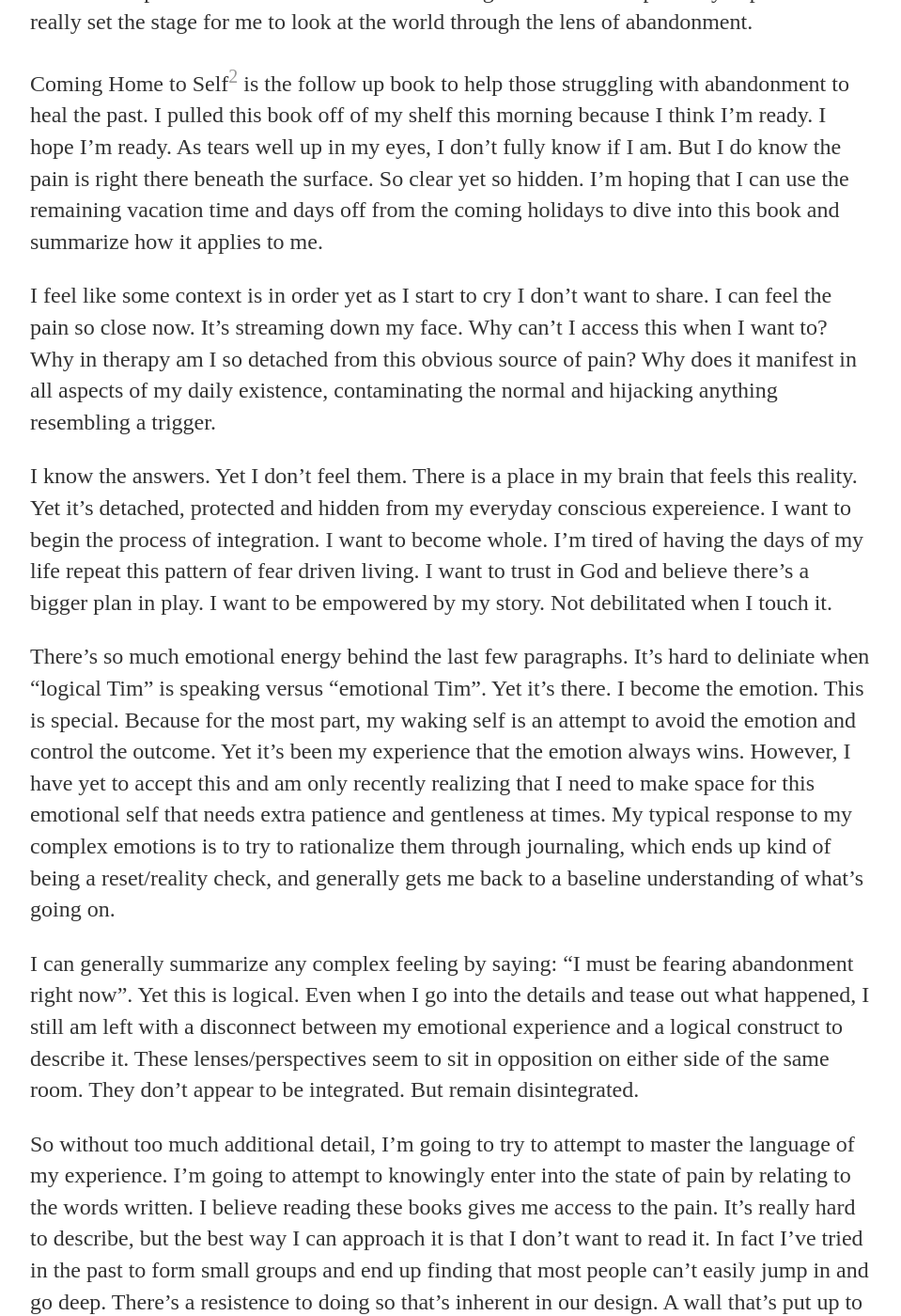
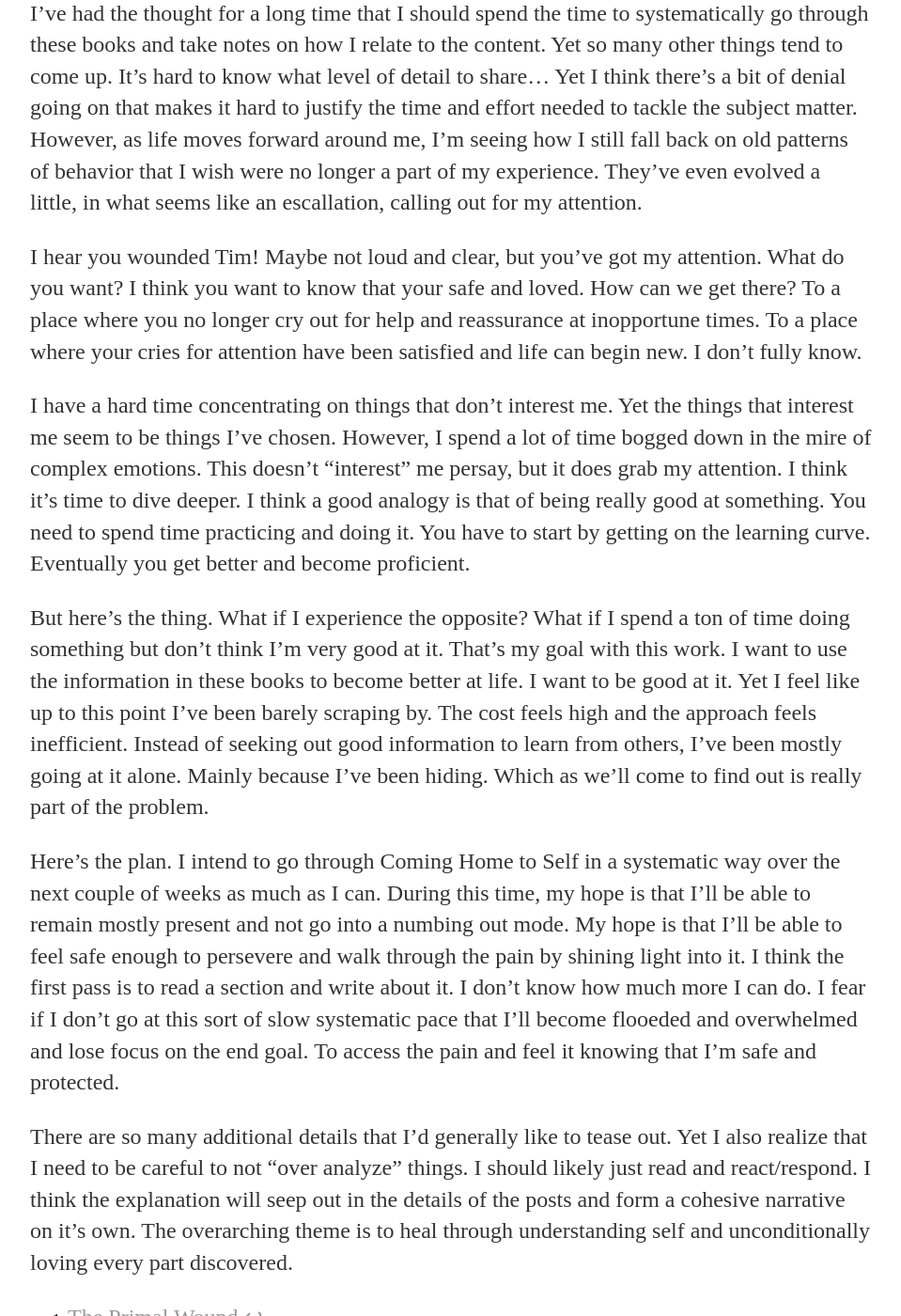
Before and after one commit to digitaltim/digitaltim.github.io, a Jekyll site: the page built from _posts/2020-12-19-my-story-part-2.md, in a window 1280 px wide and 1400 px high, scrolled down 414 px. Shown: the whole window at 94% size, without its empty margins (160-1119 px from the left). Built offline with Jekyll 4.4.1, drawn with Linux system fonts in a browser that asks for light colours; some of the changed text lies outside the part shown.

Commit message:
Adds part 2 of reading through coming home to self. Forgot to save

```diff
--- a/_posts/2020-12-19-my-story-part-2.md
+++ b/_posts/2020-12-19-my-story-part-2.md
@@ -6,19 +6,19 @@ date: 2020-12-19
 
 It's my story. I've got to tell it.
 
-My memory doesn't work as well as I'd like it to. Yet it has to be about four years, maybe five, since I came across The Primal Wound[^1]. This book transformed the way I see myself and life. It's provided the most accurate lens through which I can explain my experience. It's really set the stage for me to look at the world through the lens of abandonment.
+The Primal Wound[^1] and Coming Home to Self[^2] have shaped my understading of the world so deeply. These posts are an attempt to unpack their significance.
 
-Coming Home to Self[^2] is the follow up book to help those struggling with abandonment to heal the past. I pulled this book off of my shelf this morning because I think I'm ready. I hope I'm ready. As tears well up in my eyes, I don't fully know if I am. But I do know the pain is right there beneath the surface. So clear yet so hidden. I'm hoping that I can use the remaining vacation time and days off from the coming holidays to dive into this book and summarize how it applies to me.
+I've had the thought for a long time that I should spend the time to systematically go through these books and take notes on how I relate to the content. Yet so many other things tend to come up. It's hard to know what level of detail to share... Yet I think there's a bit of denial going on that makes it hard to justify the time and effort needed to tackle the subject matter. However, as life moves forward around me, I'm seeing how I still fall back on old patterns of behavior that I wish were no longer a part of my experience. They've even evolved a little, in what seems like an escallation, calling out for my attention.
 
-I feel like some context is in order yet as I start to cry I don't want to share. I can feel the pain so close now. It's streaming down my face. Why can't I access this when I want to? Why in therapy am I so detached from this obvious source of pain? Why does it manifest in all aspects of my daily existence, contaminating the normal and hijacking anything resembling a trigger.
+I hear you wounded Tim! Maybe not loud and clear, but you've got my attention. What do you want? I think you want to know that your safe and loved. How can we get there? To a place where you no longer cry out for help and reassurance at inopportune times. To a place where your cries for attention have been satisfied and life can begin new. I don't fully know.
 
-I know the answers. Yet I don't feel them. There is a place in my brain that feels this reality. Yet it's detached, protected and hidden from my everyday conscious expereience. I want to begin the process of integration. I want to become whole. I'm tired of having the days of my life repeat this pattern of fear driven living. I want to trust in God and believe there's a bigger plan in play. I want to be empowered by my story. Not debilitated when I touch it.
+I have a hard time concentrating on things that don't interest me. Yet the things that interest me seem to be things I've chosen. However, I spend a lot of time bogged down in the mire of complex emotions. This doesn't "interest" me persay, but it does grab my attention. I think it's time to dive deeper. I think a good analogy is that of being really good at something. You need to spend time practicing and doing it. You have to start by getting on the learning curve. Eventually you get better and become proficient.
 
-There's so much emotional energy behind the last few paragraphs. It's hard to deliniate when "logical Tim" is speaking versus "emotional Tim". Yet it's there. I become the emotion. This is special. Because for the most part, my waking self is an attempt to avoid the emotion and control the outcome. Yet it's been my experience that the emotion always wins. However, I have yet to accept this and am only recently realizing that I need to make space for this emotional self that needs extra patience and gentleness at times. My typical response to my complex emotions is to try to rationalize them through journaling, which ends up kind of being a reset/reality check, and generally gets me back to a baseline understanding of what's going on.
+But here's the thing. What if I experience the opposite? What if I spend a ton of time doing something but don't think I'm very good at it. That's my goal with this work. I want to use the information in these books to become better at life. I want to be good at it. Yet I feel like up to this point I've been barely scraping by. The cost feels high and the approach feels inefficient. Instead of seeking out good information to learn from others, I've been mostly going at it alone. Mainly because I've been hiding. Which as we'll come to find out is really part of the problem.
 
-I can generally summarize any complex feeling by saying: "I must be fearing abandonment right now". Yet this is logical. Even when I go into the details and tease out what happened, I still am left with a disconnect between my emotional experience and a logical construct to describe it. These lenses/perspectives seem to sit in opposition on either side of the same room. They don't appear to be integrated. But remain disintegrated.
+Here's the plan. I intend to go through Coming Home to Self in a systematic way over the next couple of weeks as much as I can. During this time, my hope is that I'll be able to remain mostly present and not go into a numbing out mode. My hope is that I'll be able to feel safe enough to persevere and walk through the pain by shining light into it. I think the first pass is to read a section and write about it. I don't know how much more I can do. I fear if I don't go at this sort of slow systematic pace that I'll become flooeded and overwhelmed and lose focus on the end goal. To access the pain and feel it knowing that I'm safe and protected.
 
-So without too much additional detail, I'm going to try to attempt to master the language of my experience. I'm going to attempt to knowingly enter into the state of pain by relating to the words written. I believe reading these books gives me access to the pain. It's really hard to describe, but the best way I can approach it is that I don't want to read it. In fact I've tried in the past to form small groups and end up finding that most people can't easily jump in and go deep. There's a resistence to doing so that's inherent in our design. A wall that's put up to protect us or protect the trauma from being exposed for what we are. Yet light must shine into the darkness. Else I'll be consumed by it.
+There are so many additional details that I'd generally like to tease out. Yet I also realize that I need to be careful to not "over analyze" things. I should likely just read and react/respond. I think the explanation will seep out in the details of the posts and form a cohesive narrative on it's own. The overarching theme is to heal through understanding self and unconditionally loving every part discovered.
 
 
 [^1]: [The Primal Wound](http://nancyverrier.com/the-primal-wound/ "The Primal Wound is a book which is revolutionizing the way we think about adoption.")
```
